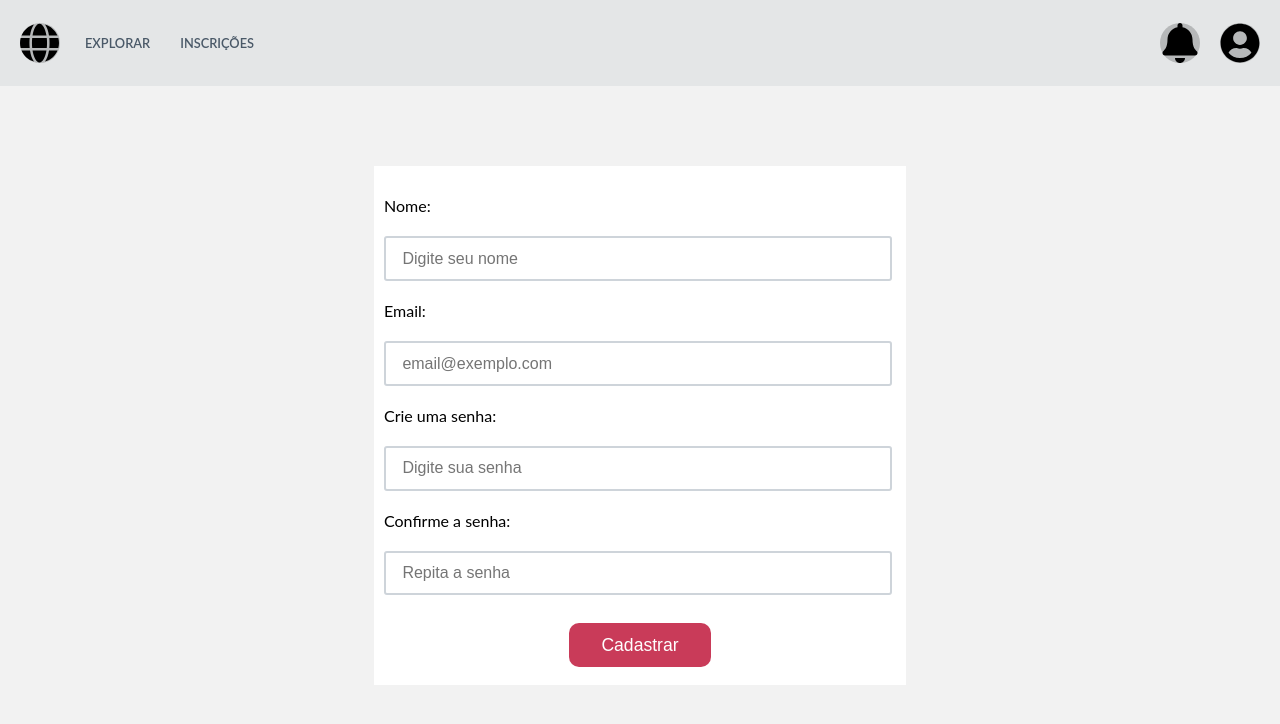
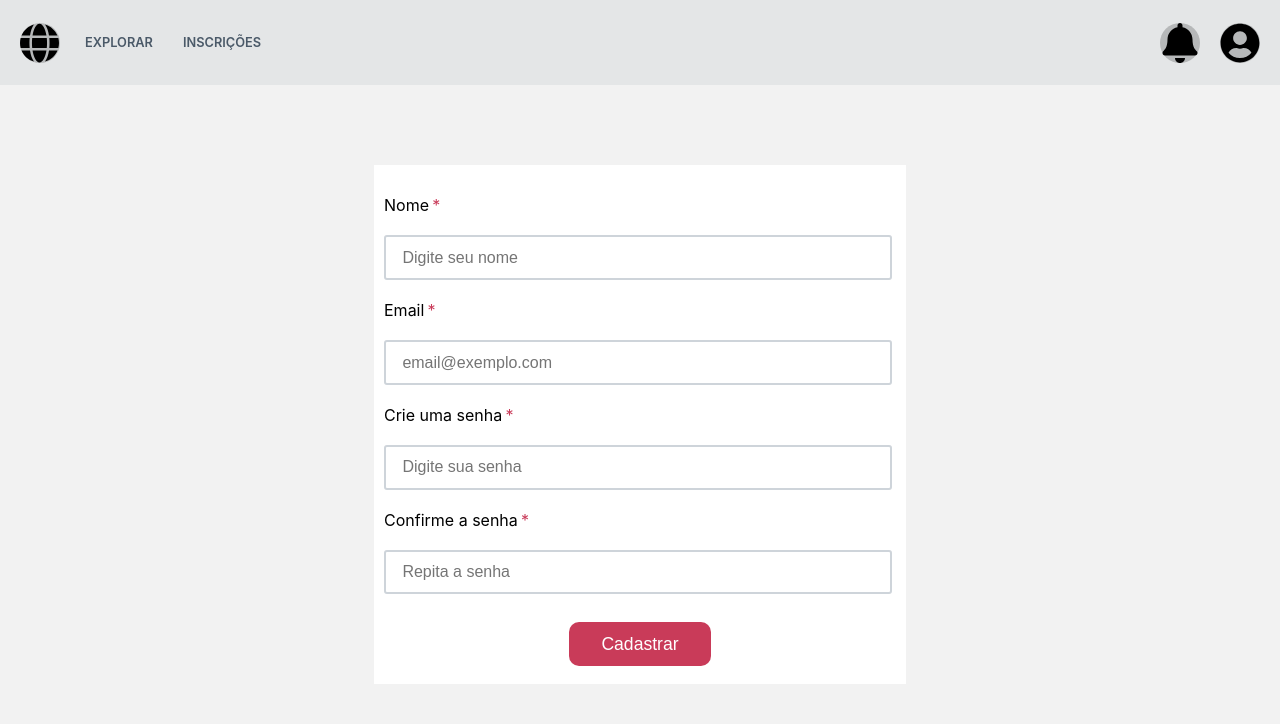
Before and after one commit to MRonald/cadastro-usuario, a React (Create React App) app: page /cadastro in a window 1280 px wide. Shown: the top 724 px of the page. Built offline with nearby package versions, Linux system fonts and the light colour scheme.

Commit message:
Correções de sintaxe | nomeando retorno das functions

```diff
--- a/public/index.html
+++ b/public/index.html
@@ -24,6 +24,12 @@
       work correctly both with client-side routing and a non-root public URL.
       Learn how to configure a non-root public URL by running `npm run build`.
     -->
+    <style>
+      @import url('https://fonts.googleapis.com/css2?family=Lato&display=swap');
+      body {
+        font-family: 'Lato', sans-serif;
+      }
+    </style>
     <title>React App</title>
   </head>
   <body>
--- a/src/Pages/Cadastro/index.js
+++ b/src/Pages/Cadastro/index.js
@@ -8,14 +8,14 @@ export default function Cadastro(props) {
         <PageDefault>
             <FormLoginCadastro valueButton="Cadastrar">
                 <InputFormulario>
-                    <label for="nome">Nome:</label>
+                    <label htmlFor="nome" className="required">Nome</label>
                     <input type="text" id="nome" placeholder="Digite seu nome" required/>
-                    <label for="nome">Email:</label>
-                    <input type="text" id="nome" placeholder="email@exemplo.com" required/>
-                    <label for="nome">Crie uma senha:</label>
-                    <input type="password" id="nome" placeholder="Digite sua senha" required/>
-                    <label for="nome">Confirme a senha:</label>
-                    <input type="password" id="nome" placeholder="Repita a senha" required/>
+                    <label htmlFor="email" className="required">Email</label>
+                    <input type="text" id="email" placeholder="email@exemplo.com" required/>
+                    <label htmlFor="senha" className="required">Crie uma senha</label>
+                    <input type="password" id="senha" placeholder="Digite sua senha" required/>
+                    <label htmlFor="senha-repet" className="required">Confirme a senha</label>
+                    <input type="password" id="senha-repet" placeholder="Repita a senha" required/>
                 </InputFormulario>
             </FormLoginCadastro>
         </PageDefault>
--- a/src/Pages/DadosBasicos/index.js
+++ b/src/Pages/DadosBasicos/index.js
@@ -45,13 +45,14 @@ const DadosBasicosWrapper = styled.div`
 `;
 
 // Exportando componente
-export default () => (
+export default function DadosBasicos() {
+    return (
         <DadosBasicosWrapper>
             <PageDefault>
                 <form>
                     <FieldsetForm tituloInstrucao="Foto de perfil" instrucao="Adicione uma foto ao seu perfil">
                         <InputFormulario>
-                        <div id="preview"><img src={user} id="img-preview"/></div>
+                            <div id="preview"><img src={user} id="img-preview" alt="icone usuario"/></div>
                             <label for="foto" id="label-foto">Carregar Foto</label>
                             <input type="file" id="foto" required/>
                         </InputFormulario>
@@ -96,3 +97,4 @@ export default () => (
             </PageDefault>
         </DadosBasicosWrapper>
     );
+}
--- a/src/Pages/Localizacao/index.js
+++ b/src/Pages/Localizacao/index.js
@@ -18,7 +18,8 @@ const LocalizacaoWrapper = styled.div`
 `;
 
 // Exportando componente
-export default () => (
+export default function Localizacao() {
+    return (
         <LocalizacaoWrapper>
             <PageDefault>
                 <h1>Localização</h1>
@@ -34,7 +35,11 @@ export default () => (
                         </InputFormulario>
                         <InputFormulario>
                             <label class="required">Estado</label>
-                        <input type="text" placeholder="Selecione o estado" required/>
+                            <select>
+                                <option selected disabled>Selecione seu estado</option>
+                                <option>RN</option>
+                                <option>PE</option>
+                            </select>
                         </InputFormulario>
                         <InputFormulario>
                             <label class="required">Bairro</label>
@@ -58,3 +63,4 @@ export default () => (
             </PageDefault>
         </LocalizacaoWrapper>
     );
+}
--- a/src/Pages/Login/index.js
+++ b/src/Pages/Login/index.js
@@ -3,15 +3,17 @@ import PageDefault from '../../components/PageDefault';
 import FormLoginCadastro from '../../components/FormLoginCadastro';
 import InputFormulario from '../../components/InputFormulario';
 
-export default () => (
+export default function Login() {
+    return (
         <PageDefault>
             <FormLoginCadastro valueButton="Login">
                 <InputFormulario>
-                <label for="email">Email:</label>
+                    <label htmlFor="email">Email:</label>
                     <input type="email" id="email" placeholder="email@exemplo.com" required/>
-                <label for="senha">Senha:</label>
+                    <label htmlFor="senha">Senha:</label>
                     <input type="password" id="senha" placeholder="Digite sua senha" required/>
                 </InputFormulario>
             </FormLoginCadastro>
         </PageDefault>
     );
+}
--- a/src/components/Button/index.js
+++ b/src/components/Button/index.js
@@ -24,8 +24,10 @@ const ButtonWrapper = styled.div`
 `;
 
 // Exportando componente
-export default (props) => (
-    <ButtonWrapper style={{textAlign: props.align || 'center'}}>
-        <input type={props.type} value={props.valueButton || 'Enviar'} style={{backgroundColor: props.color || 'rgb(201, 59, 89)'}}/>
-    </ButtonWrapper>
-);
+export default function Button(props) {
+    return (
+        <ButtonWrapper style={{textAlign: props.align || 'center'}}>
+            <input type={props.type} value={props.valueButton || 'Enviar'} style={{backgroundColor: props.color || 'rgb(201, 59, 89)'}}/>
+        </ButtonWrapper>
+    );
+}
--- a/src/components/FieldsetForm/index.js
+++ b/src/components/FieldsetForm/index.js
@@ -52,7 +52,8 @@ const FieldsetFormWrapper = styled.fieldset`
 `;
 
 // Exportando componente
-export default (props) => (
+export default function FieldsetForm(props) {
+    return (
         <FieldsetFormWrapper>
             <div id="instrucoes">
                 <h2>{props.tituloInstrucao}</h2>
@@ -63,3 +64,4 @@ export default (props) => (
             </form>
         </FieldsetFormWrapper>
     );
+}
--- a/src/components/Footer/index.js
+++ b/src/components/Footer/index.js
@@ -48,15 +48,15 @@ export default function Footer() {
         <FooterWrapper>
             <ul>
                 <li>
-                    <img src={search}/>
+                    <img src={search} alt="lupa search"/>
                     <span>Explorar</span>
                 </li>
                 <li>
-                    <img src={suitcase}/>
+                    <img src={suitcase} alt="maleta"/>
                     <span>Inscrições</span>
                 </li>
                 <li>
-                    <img src={bell}/>
+                    <img src={bell} alt="sino notificação"/>
                     <span>Notificações</span>
                 </li>
             </ul>
--- a/src/components/InputFormulario/index.js
+++ b/src/components/InputFormulario/index.js
@@ -14,12 +14,24 @@ const InputFormularioWrapper = styled.div`
         width: 140px;
     }
 
-    input:not(input[type="button"]) {
+    input:not(input[type="button"]),
+    select {
         width: 92%;
         font-size: 1rem;
         padding: 0.7rem 3.2%;
         border-radius: 3px;
         border: 2px solid rgb(206, 212, 218);
+    }
+
+    select {
+        width: 99.1%;
+        color: gray;
+
+
+        option:not(option:first-child) {
+            color: black;
+            margin: 40px;
+        }
     }
 
     .required::after {
@@ -30,8 +42,10 @@ const InputFormularioWrapper = styled.div`
 `;
 
 // Exportando componente
-export default (props) => (
-    <InputFormularioWrapper>
-        {props.children}
-    </InputFormularioWrapper>
-);
+export default function InputFormulario(props) {
+    return (
+        <InputFormularioWrapper>
+            {props.children}
+        </InputFormularioWrapper>
+    );
+}
--- a/src/components/Menu/index.js
+++ b/src/components/Menu/index.js
@@ -33,7 +33,7 @@ const MenuWrapper = styled.div`
                 padding: 15px 5px;
                 font-size: 0.8rem;
                 font-weight: 600;
-                transition: all 0.5s;
+                transition: color 0.5s;
 
                 &:hover {
                     color: #C93C5A;
@@ -116,27 +116,29 @@ const MenuWrapper = styled.div`
 `;
 
 // Exportando componente
-export default () => (
+export default function Menu() {
+    return (
         <MenuWrapper>
             <nav id="navegacao">
                 <ul>
-                <a href="/" id="link-logo-fake"><li className="circleItem"><img src={logoFake}/></li></a>
-                <li><a href="#">Explorar</a></li>
-                <li><a href="#">Inscrições</a></li>
+                    <a href="/" id="link-logo-fake"><li className="circleItem"><img src={logoFake} alt="logo fake"/></li></a>
+                    <li><a href="/">Explorar</a></li>
+                    <li><a href="/">Inscrições</a></li>
                 </ul>
             </nav>
             <nav id="icons">
-            <li className="circleItem"><img src={bell}/></li>
-            <label for="check">
-                <li className="circleItem" id="icone-usuario"><img src={user}/></li>
+                <li className="circleItem"><img src={bell} alt="sino notificação"/></li>
+                <label htmlFor="check">
+                    <li className="circleItem" id="icone-usuario"><img src={user} alt="icone usuario"/></li>
                 </label>
             </nav>
             <input type="checkbox" id="check"/>
             <div id="menu-lateral">
-            <a href="/">Login</a>
+                <a href="./">Login</a>
                 <a href="/cadastro">Cadastro</a>
                 <a href="/dadosbasicos">Dados Básicos</a>
                 <a href="/localizacao">Localizacao</a>
             </div>
         </MenuWrapper>
     );
+}
--- a/src/components/PageDefault/index.js
+++ b/src/components/PageDefault/index.js
@@ -1,14 +1,10 @@
 import React from 'react';
-import styled, { createGlobalStyle, css } from 'styled-components';
+import styled, { createGlobalStyle } from 'styled-components';
 import Menu from '../Menu';
 import Footer from '../Footer';
 
 // Estilizando componente
-const FontSite = css`
-    @import url('https://fonts.googleapis.com/css2?family=Lato&display=swap');
-`;
 const GlobalStyle = createGlobalStyle`
-    ${FontSite}
     * {
         margin: 0;
         padding: 0;
@@ -22,7 +18,6 @@ const GlobalStyle = createGlobalStyle`
     }
     body {
         background-color: rgb(242, 242, 242);
-        font-family: 'Lato', sans-serif;
         box-sizing: border-box;
     }
 `;
```
Lines whose indentation alone changed are shown as unchanged.
